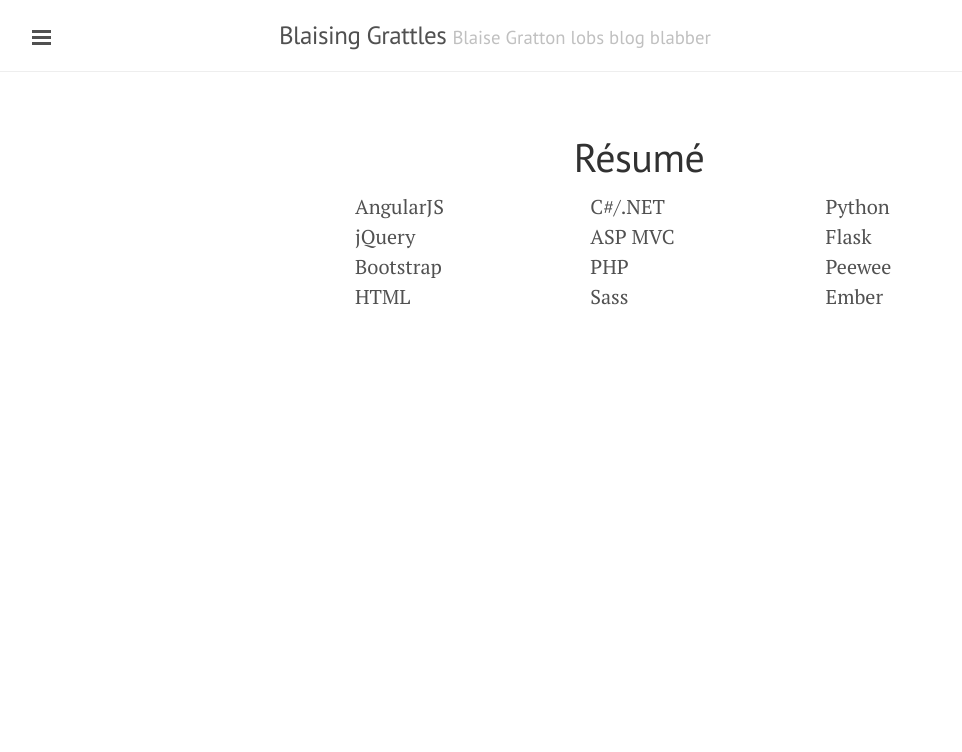
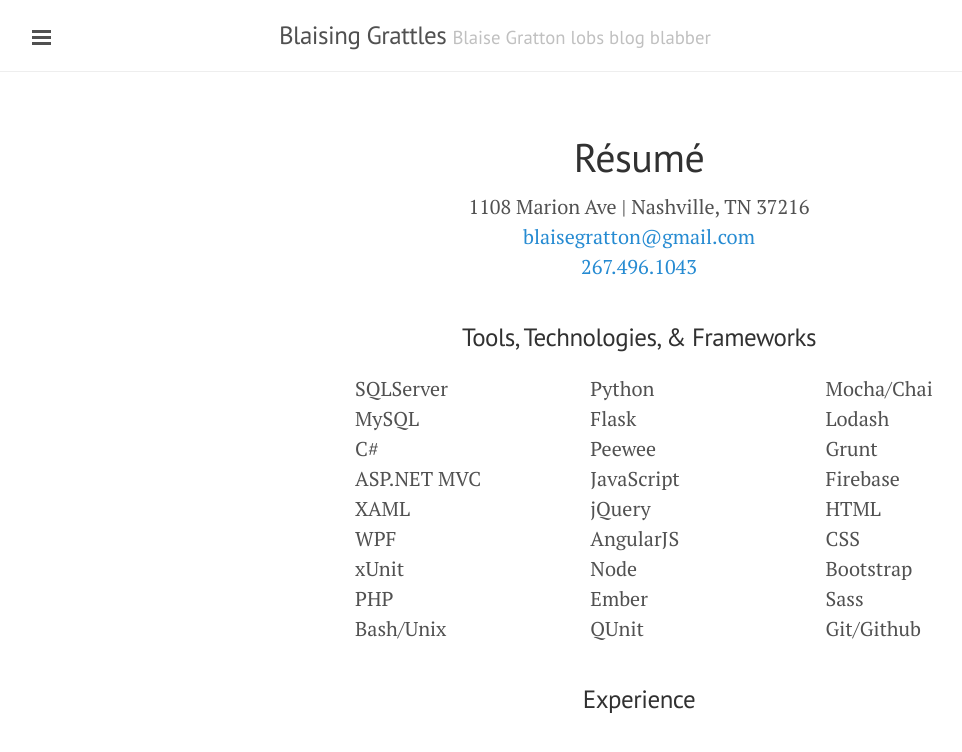
Before and after one commit to BlaiseGratton/blaisegratton.github.io, a Jekyll site: the page built from resume.html, in a window 1280 px wide. Shown: the top 752 px of the page, without its empty margins (1-963 px from the left). Built offline with Jekyll 4.4.1, drawn with Linux system fonts in a browser that asks for light colours; Markdown is read by kramdown in place of the engine named in the settings.

Commit message:
added frameworks and technologies to resume section

```diff
--- a/_includes/sidebar.html
+++ b/_includes/sidebar.html
@@ -25,7 +25,7 @@
       {% endif %}
     {% endfor %}
 
-    <a class="sidebar-nav-item" href="{{ site.github.repo }}/archive/v{{ site.version }}.zip">Download</a>
+    <a class="sidebar-nav-item" href="{{ site.github.repo }}/resume">R&eacute;sum&eacute;</a>
     <a class="sidebar-nav-item" href="{{ site.github.repo }}">Blaise on GitHub</a>
     <span class="sidebar-nav-item">Currently v{{ site.version }}</span>
   </nav>
--- a/public/css/main.css
+++ b/public/css/main.css
@@ -2,8 +2,34 @@
   text-align: center;
 }
 
+.resume-section-header {
+  text-align: center;
+  margin-top: 40px;
+}
+
+.contact > p {
+  margin: 0;
+  padding: 0;
+}
+
+.contact {
+  text-align: center;
+}
+
+.left {
+  float: left;
+}
+
+.right {
+  float: right;
+}
+
 .print {
   display: none;
+}
+
+.content-section {
+  margin-top: 20px;
 }
 
 .skills > div {
--- a/resume.html
+++ b/resume.html
@@ -6,32 +6,54 @@
 <link href='http://fonts.googleapis.com/css?family=Lora' rel='stylesheet' type='text/css'>
 
 <h1 class="resume-header"><span class="print">Blaise Gratton</span><span class="page-view">R&eacute;sum&eacute;</span></h1>
-<div class="skills">
+<div class="contact">
+  <p class="">1108 Marion Ave | Nashville, TN 37216</p>
+  <p class=""><a href="mailto:blaisegratton@gmail.com">blaisegratton@gmail.com</a></p>
+  <p class=""><a href="tel:2674961043">267.496.1043</a></p>
+</div>
+<h3 class="resume-section-header">Tools, Technologies, & Frameworks</h3>
+<div class="skills content-section">
   <div id="left-col">
     <ul>
-      <li>AngularJS</li>
-      <li>jQuery</li>
-      <li>Bootstrap</li>
-      <li>HTML</li>
+      <li>SQLServer</li>
+      <li>MySQL</li>
+      <li>C#</li>
+      <li>ASP.NET MVC</li>
+      <li>XAML</li>
+      <li>WPF</li>
+      <li>xUnit</li>
+      <li>PHP</li>
+      <li>Bash/Unix</li>
     </ul>
   </div>
   <div id="mid-col">
     <ul>
-      <li>C#/.NET</li>
-      <li>ASP MVC</li>
-      <li>PHP</li>
-      <li>Sass</li>
+      <li>Python</li>
+      <li>Flask</li>
+      <li>Peewee</li>
+      <li>JavaScript</li>
+      <li>jQuery</li>
+      <li>AngularJS</li>
+      <li>Node</li>
+      <li>Ember</li>
+      <li>QUnit</li>
     </ul>
   </div>
   <div id="right-col">
     <ul>
-      <li>Python</li>
-      <li>Flask</li>
-      <li>Peewee</li>
-      <li>Ember</li>
+      <li>Mocha/Chai</li>
+      <li>Lodash</li>
+      <li>Grunt</li>
+      <li>Firebase</li>
+      <li>HTML</li>
+      <li>CSS</li>
+      <li>Bootstrap</li>
+      <li>Sass</li>
+      <li>Git/Github</li>
     </ul>
   </div>
 </div>
+<h3 class="resume-section-header">Experience</h3>
 
 
 
```
